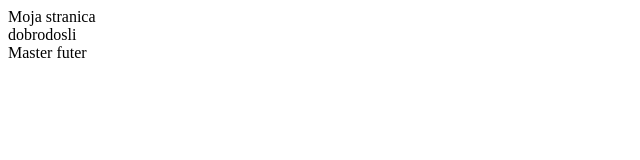
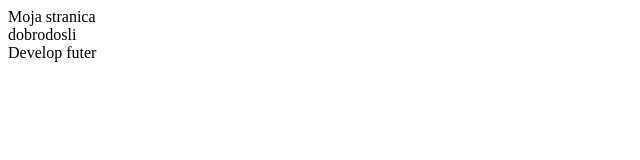
Before and after one commit to igor90ns/git-vezba, a plain HTML site: page index.html in a window 1280 px wide. Shown: the full height of the page, 0-640 px from the left. Drawn offline with Linux system fonts and the light colour scheme.

Commit message:
resen konflikt prilikom merga

```diff
--- a/index.html
+++ b/index.html
@@ -7,6 +7,6 @@
 
 		<header>Moja stranica</header>
 		<main>dobrodosli</main>
-		<footer>Master futer</footer>
+		<footer>Develop futer</footer>
 </body>
 </html>
```
